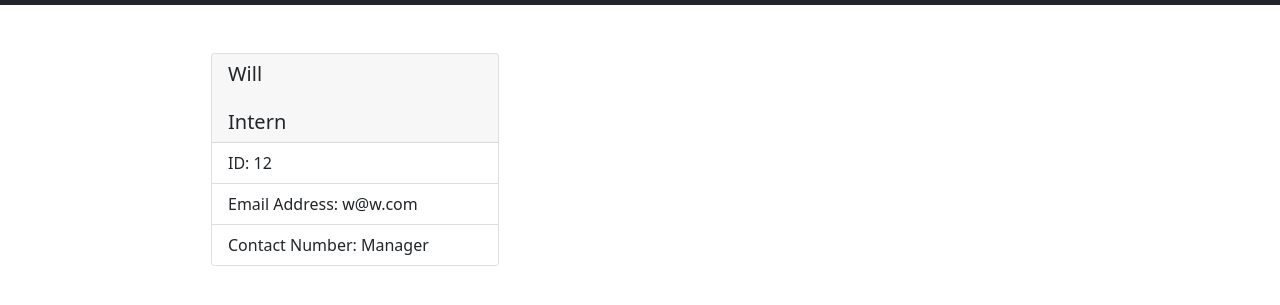
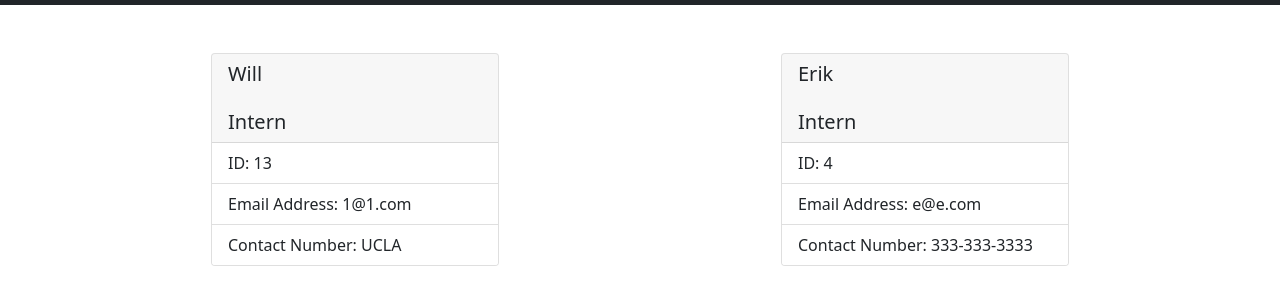
Before and after one commit to IdFightGandhi/Team-Profile-Maker, a website: page index.html in a window 1280 px wide. Shown: the part 45-350 px from the top of the page. Drawn offline with nearby package versions, Linux system fonts and the light colour scheme.

Commit message:
fix naming errors preventing cards from generating

```diff
--- a/index.html
+++ b/index.html
@@ -16,9 +16,18 @@
             <div class="card mx-auto" style="width: 18rem">
                 <h5 class="card-header">Will<br /><br />Intern</h5>
                 <ul class="list-group list-group-flush">
-                    <li class="list-group-item">ID: 12</li>
-                    <li class="list-group-item">Email Address: w@w.com</li>
-                    <li class="list-group-item">Contact Number: Manager</li>
+                    <li class="list-group-item">ID: 13</li>
+                    <li class="list-group-item">Email Address: 1@1.com</li>
+                    <li class="list-group-item">Contact Number: UCLA</li>
+                </ul>
+            </div>
+        </div><div class="col-6">
+            <div class="card mx-auto" style="width: 18rem">
+                <h5 class="card-header">Erik<br /><br />Intern</h5>
+                <ul class="list-group list-group-flush">
+                    <li class="list-group-item">ID: 4</li>
+                    <li class="list-group-item">Email Address: e@e.com</li>
+                    <li class="list-group-item">Contact Number: 333-333-3333</li>
                 </ul>
             </div>
         </div></div>
--- a/profilemaker.js
+++ b/profilemaker.js
@@ -30,7 +30,7 @@ function addMember () {
             "Engineer",
             "Manager"
         ],
-        name: "job-title"
+        name: "role"
     },
     {
         message: "Enter employee ID number",
@@ -72,7 +72,7 @@ function addMember () {
         if (roleInfo === "Intern") {
             newEmployee = new Intern(name, id, email, roleInfo);
 
-        }else if (role ===Engineer) {
+        }else if (role ==="Engineer") {
             newEmployee = new Engineer(name, id, email, roleInfo);
 
         }else  {
@@ -83,7 +83,7 @@ function addMember () {
         addHtml(newEmployee)
         .then(function() {
             if (addEmployee === "yes") {
-                // addEmployee();
+                 addMember();
 
             } else {
                 finishHtml();
```
